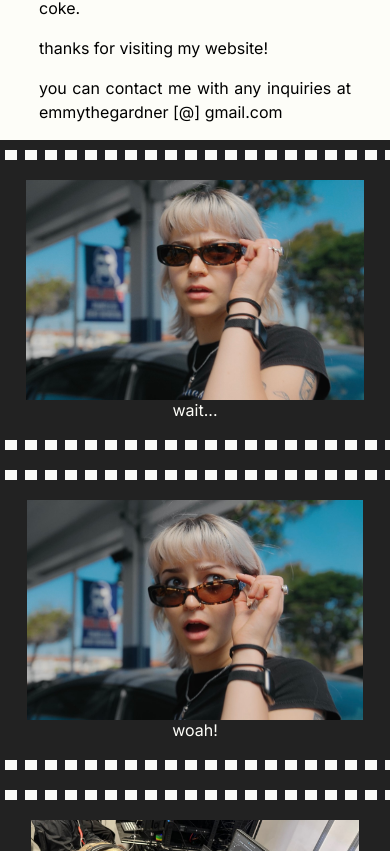
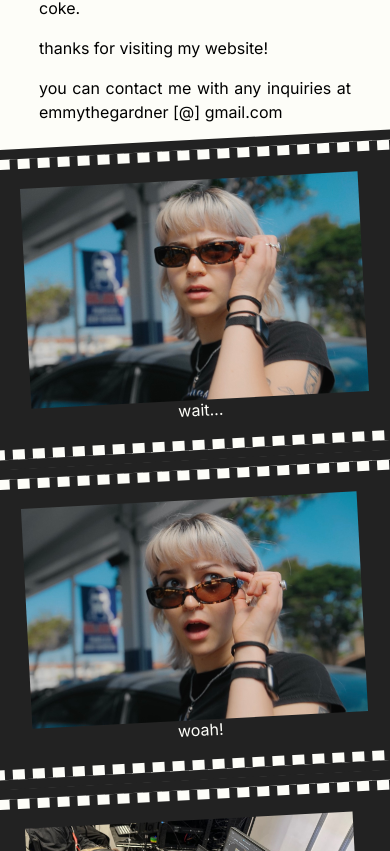
Before and after one commit to gracebmanning/emmy-portfolio, a React (Create React App) app: page / in a window 390 px wide. Shown: the part 893-1744 px from the top of the page. Built offline with nearby package versions, Linux system fonts and the light colour scheme.

Commit message:
film strip responsiveness

```diff
--- a/src/components/Home/home.css
+++ b/src/components/Home/home.css
@@ -129,14 +129,18 @@
     }
 
     .filmStripColumn{
-        display: block;
+        display: inline;
         width: 100%;
+        margin-bottom: 30px;
+    }
+
+    .filmStrip::before{
+        transform: rotate(90deg);
     }
 
     .filmStrip{
         margin: 0px;
         width: 100%;
-        transform: rotate(0deg);
     }
 
     .scroll{
```
